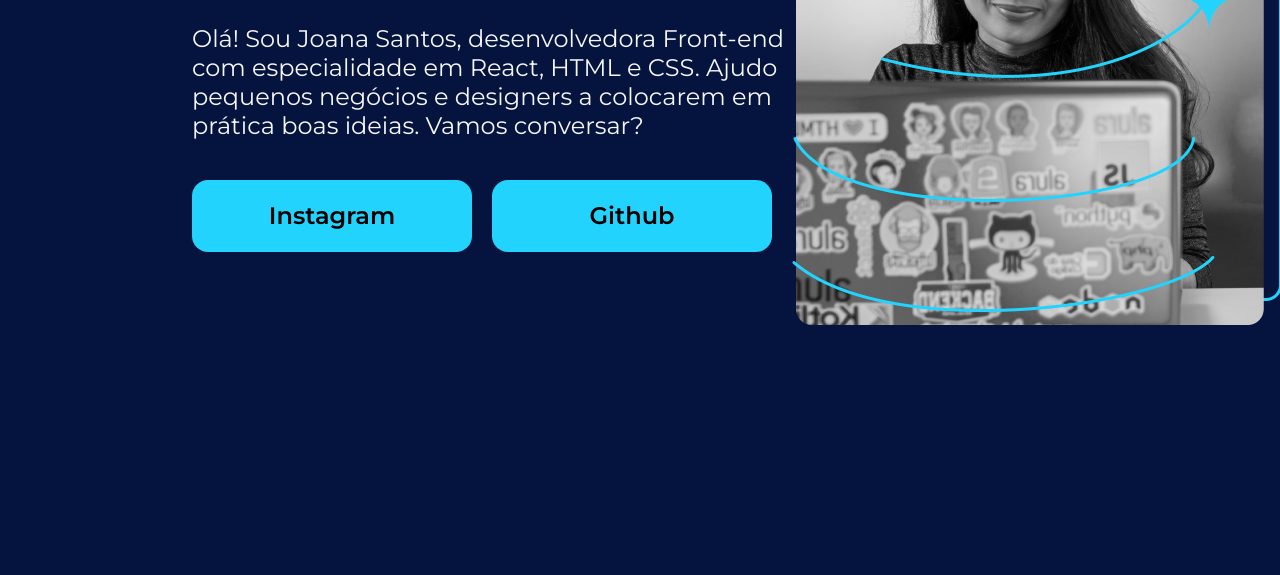
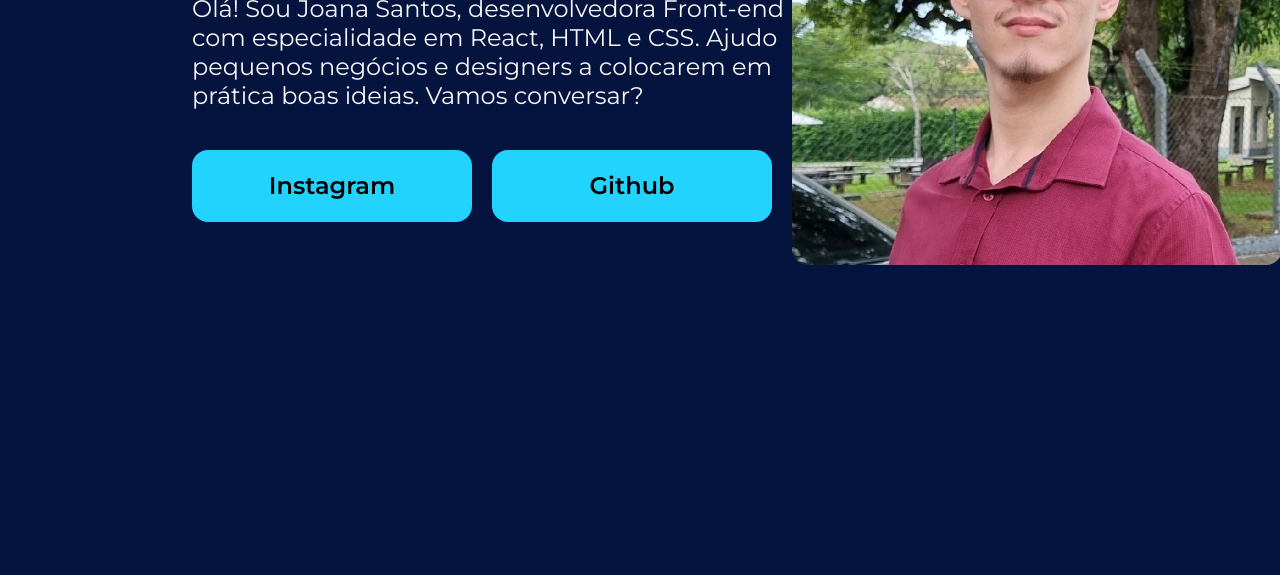
Before and after one commit to pedrohp28/meu-portifolio-alura, a plain HTML site: page index.html in a window 1280 px wide. Shown: the part 353-928 px from the top of the page. Drawn offline with nearby package versions, Linux system fonts and the light colour scheme.

Commit message:
Personalizando com minha informações

```diff
--- a/index.html
+++ b/index.html
@@ -18,7 +18,7 @@
                 <a class="apresentacao__conteudo__links__link" href="https://github.com/pedrohp28">Github</a>
             </div>
         </section>
-        <img src="image.png" alt="Foto do portifolio">
+        <img class="apresentacao__foto" src="pedro.jpg" alt="Foto do portifolio">
     </main>
     <footer></footer>
 
--- a/style.css
+++ b/style.css
@@ -22,6 +22,11 @@ body {
     display: flex;
     align-items: center;
     justify-content: space-between;
+}
+
+.apresentacao__foto {
+    width: 490px;
+    border-radius: 16px;
 }
 
 .apresentacao__conteudo {
```
Also changed, not shown: pedro.jpg (added).
